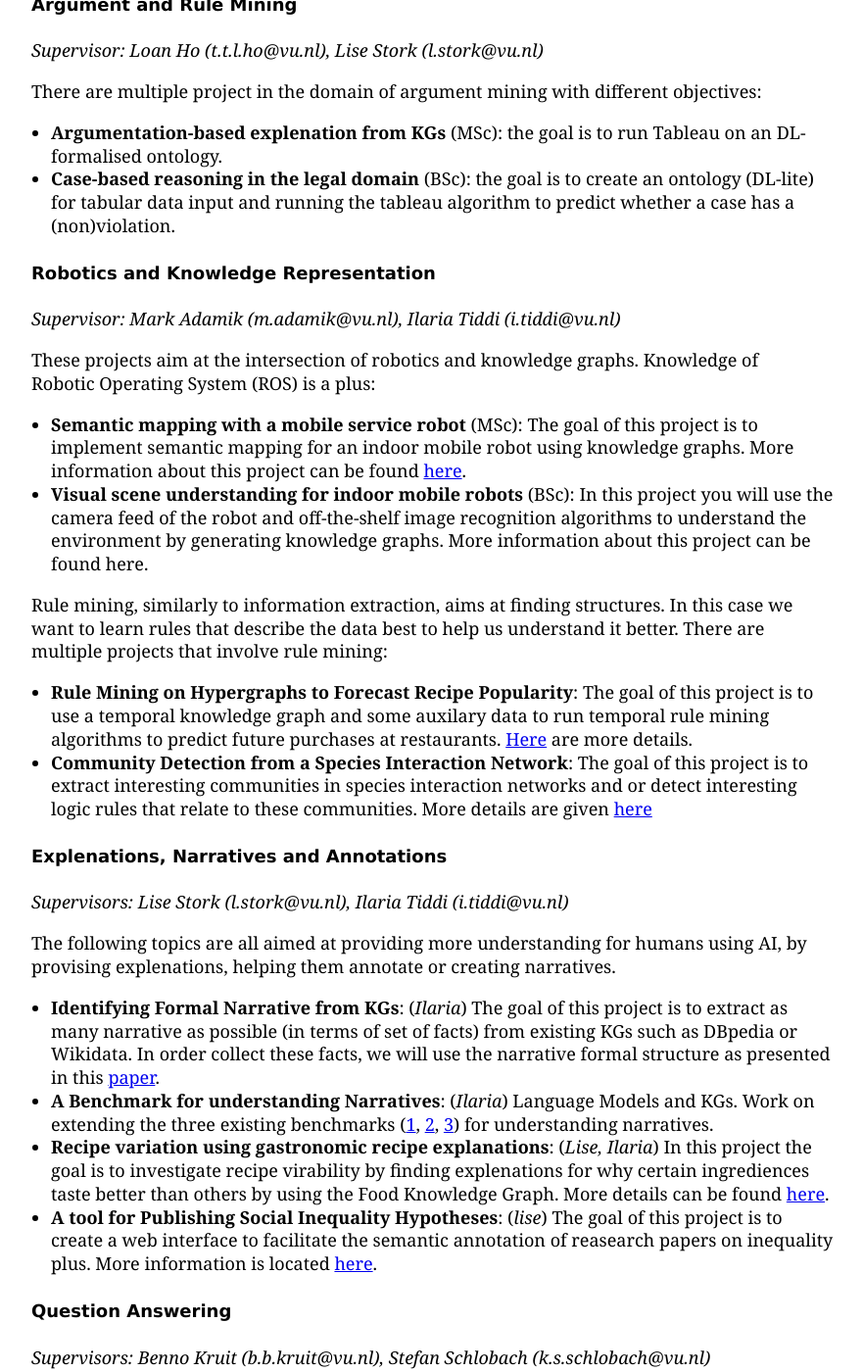
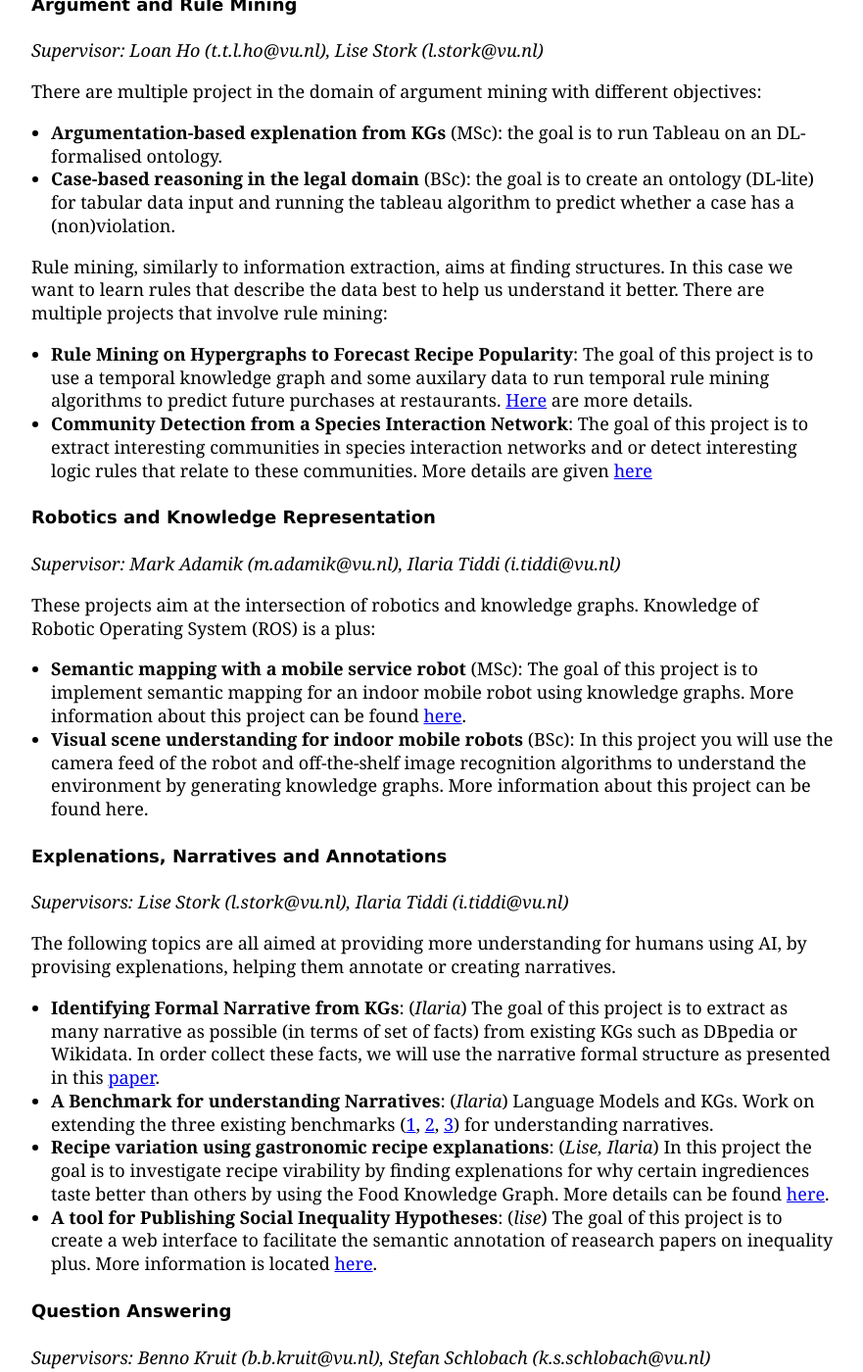
Before and after one commit to kai-vu/site, a Jekyll site: the page built from theses/index.md, in a window 1280 px wide and 1400 px high, scrolled down 2186 px. Shown: the whole window at 98% size, without its empty margins (208-1089 px from the left). Built offline with Jekyll 4.4.1, drawn with Linux system fonts in a browser that asks for light colours; our own code applies the rules of GitHub Pages for plain Markdown files; some of the changed lines change nothing that is shown.

Commit message:
updated descriptions

```diff
--- a/theses/index.md
+++ b/theses/index.md
@@ -15,19 +15,19 @@
 
 #### Table of contents
 - <a href="#vutheses">VU Theses</a>
-    - <a href="#information">Information Extraction</a>
-    - <a href="#ontology">Ontology/Knowledge Graph Engineering and Evolution</a>
-    - <a href="#argument">Argument and Rule Mining</a>
-    - <a href="#explenations">Explenations, Narratives and Annotations</a>
-    - <a href="#question">Question Answering</a>
-    - <a href="#multi">Multi-lingual problems</a>
-    - <a href="#semantics">Semantics of Deep Learning Methods</a>
+    - <a href="##informationextraction">Information Extraction</a>
+    - <a href="##ontology/knowledge">Ontology/Knowledge Graph Engineering and Evolution</a>
+    - <a href="##argumentandrulemining">Argument and Rule Mining</a>
+    - <a href="##explenationsnarrativesannotations">Explenations, Narratives and Annotations</a>
+    - <a href="##questionanswering">Question Answering</a>
+    - <a href="##multilingualproblems">Multi-lingual problems</a>
+    - <a href="##semanticsofdeeplearningmethods">Semantics of Deep Learning Methods</a>
 - <a href="#internships">Internships</a>
-    - <a href="#elsevier">Elsevier</a>
-    - <a href="#cflw">CFWL Cyberstrategies</a>
-    - <a href="#lareb">Lareb</a>
-    - <a href="#accenture">Accenture</a>
-    - <a href="#triply">Triply DB</a>
+    - <a href="##elsevier">Elsevier</a>
+    - <a href="##cflwcyberstrategies">CFWL Cyberstrategies</a>
+    - <a href="##lareb">Lareb</a>
+    - <a href="##accenture">Accenture</a>
+    - <a href="##triplydb">Triply DB</a>
 
 ## VU Theses
 
@@ -65,6 +65,10 @@
 - **Argumentation-based explenation from KGs** (MSc): the goal is to run Tableau on an DL-formalised ontology.
 - **Case-based reasoning in the legal domain** (BSc): the goal is to create an ontology (DL-lite) for tabular data input and running the tableau algorithm to predict whether a case has a (non)violation.
 
+Rule mining, similarly to information extraction, aims at finding structures. In this case we want to learn rules that describe the data best to help us understand it better. There are multiple projects that involve rule mining:
+- **Rule Mining on Hypergraphs to Forecast Recipe Popularity**: The goal of this project is to use a temporal knowledge graph and some auxilary data to run temporal rule mining algorithms to predict future purchases at restaurants. <a href="LS_tempfor">Here</a> are more details.
+- **Community Detection from a Species Interaction Network**: The goal of this project is to extract interesting communities in species interaction networks and or detect interesting logic rules that relate to these communities. More details are given <a href="LS_comdet">here</a>
+
 
 #### Robotics and Knowledge Representation
 *Supervisor: Mark Adamik (m.adamik@vu.nl), Ilaria Tiddi (i.tiddi@vu.nl)*
@@ -72,10 +76,6 @@
 These projects aim at the intersection of robotics and knowledge graphs. Knowledge of Robotic Operating System (ROS) is a plus:
 - **Semantic mapping with a mobile service robot** (MSc): The goal of this project is to implement semantic mapping for an indoor mobile robot using knowledge graphs. More information about this project can be found <a href="AM_semmap">here</a>.
 - **Visual scene understanding for indoor mobile robots** (BSc): In this project you will use the camera feed of the robot and off-the-shelf image recognition algorithms to understand the environment by generating knowledge graphs. More information about this project can be found <a ref="AM_vsu">here</a>.
-
-Rule mining, similarly to information extraction, aims at finding structures. In this case we want to learn rules that describe the data best to help us understand it better. There are multiple projects that involve rule mining:
-- **Rule Mining on Hypergraphs to Forecast Recipe Popularity**: The goal of this project is to use a temporal knowledge graph and some auxilary data to run temporal rule mining algorithms to predict future purchases at restaurants. <a href="LS_tempfor">Here</a> are more details.
-- **Community Detection from a Species Interaction Network**: The goal of this project is to extract interesting communities in species interaction networks and or detect interesting logic rules that relate to these communities. More details are given <a href="LS_comdet">here</a>
 
 
 #### Explenations, Narratives and Annotations
```
